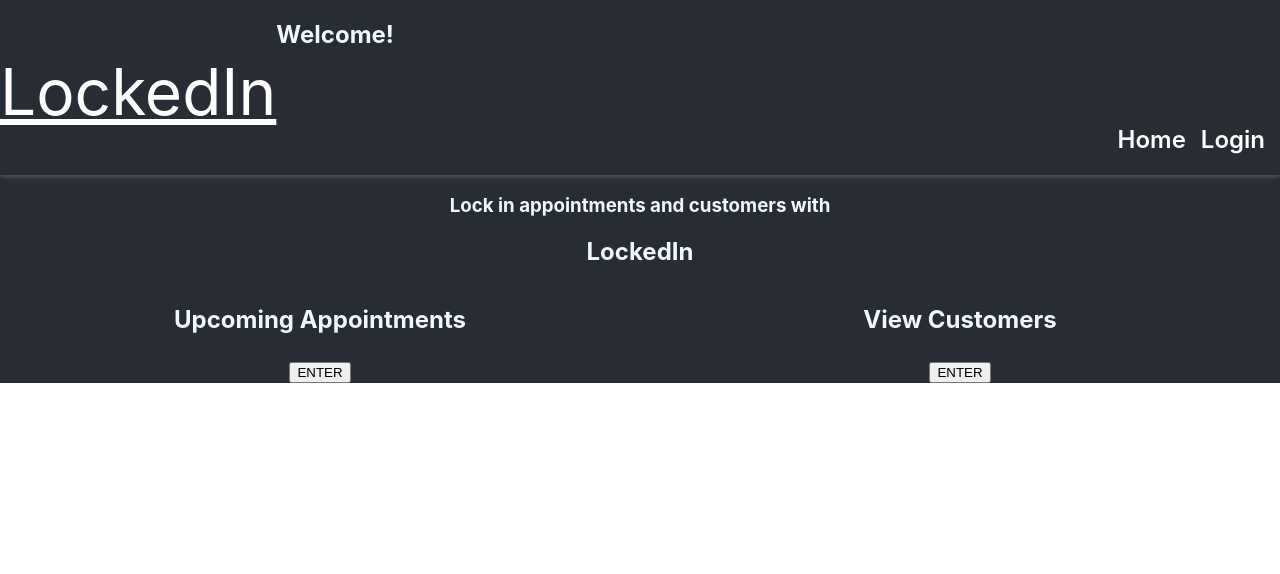
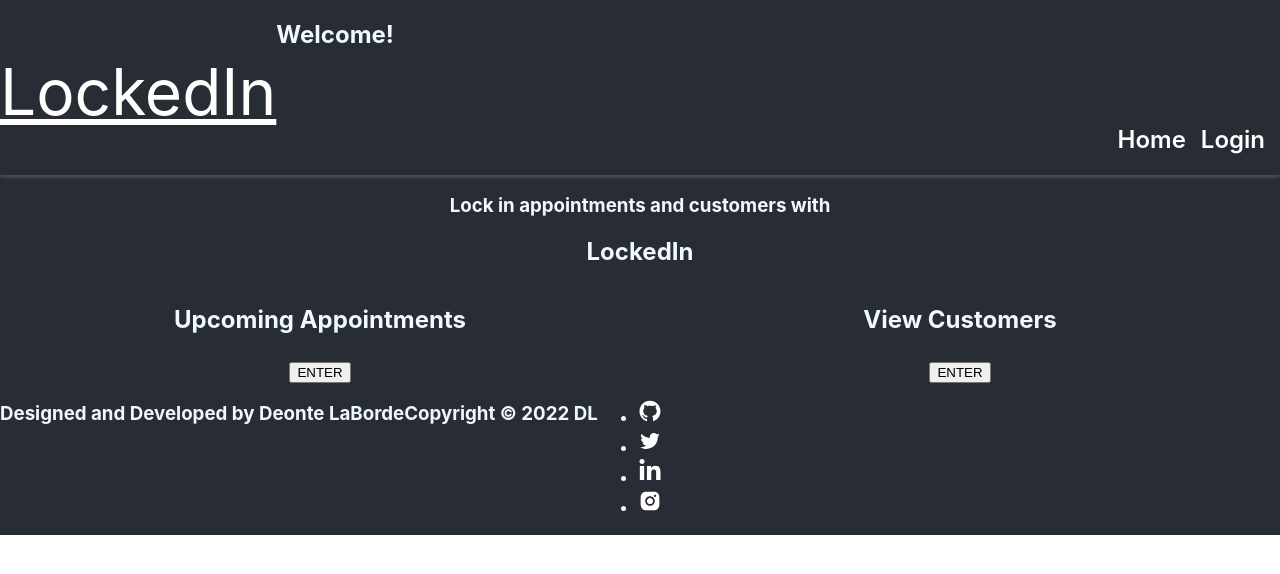
Before and after one commit to deontelaborde/LockedIn, a React (Create React App) app in the folder frontend(client)/lockedin/: page / in a window 1280 px wide. Shown: the top 574 px of the page. Built offline with nearby package versions, Linux system fonts and the light colour scheme; no server answers.

Commit message:
added footer

```diff
--- a/frontend(client)/lockedin/package.json
+++ b/frontend(client)/lockedin/package.json
@@ -8,7 +8,9 @@
     "@testing-library/user-event": "^13.5.0",
     "axios": "^0.27.2",
     "react": "^18.2.0",
+    "react-bootstrap": "^2.5.0",
     "react-dom": "^18.2.0",
+    "react-icons": "^4.4.0",
     "react-router-dom": "^6.3.0",
     "react-scripts": "5.0.1",
     "web-vitals": "^2.1.4"
--- a/frontend(client)/lockedin/src/App.js
+++ b/frontend(client)/lockedin/src/App.js
@@ -12,6 +12,8 @@
 import BusinessLogin from './pages/BusinessLogin'
 import { CheckSession } from './services/Authorize'
 import Profile from './pages/Profile'
+
+import Footer from './components/Footer'
 
 function App() {
   const [authenticated, toggleAuthenticated] = useState(false)
@@ -93,6 +95,9 @@
           />
         </Routes>
       </main>
+      <footer>
+      <Footer />
+      </footer>
     </div>
   )
 }
--- /dev/null
+++ b/frontend(client)/lockedin/src/components/Footer.jsx
@@ -0,0 +1,71 @@
+import React from "react";
+import { Container, Row, Col } from "react-bootstrap";
+import {
+  AiFillGithub,
+  AiOutlineTwitter,
+  AiFillInstagram,
+} from "react-icons/ai";
+import { FaLinkedinIn } from "react-icons/fa";
+
+function Footer() {
+  let date = new Date();
+  let year = date.getFullYear();
+  return (
+    <Container fluid className="footer">
+      <Row>
+        <Col md="4" className="footer-copywright">
+          <h3>Designed and Developed by Deonte LaBorde</h3>
+        </Col>
+        <Col md="4" className="footer-copywright">
+          <h3>Copyright © {year} DL</h3>
+        </Col>
+        <Col md="4" className="footer-body">
+          <ul className="footer-icons">
+            <li className="social-icons">
+              <a
+                href="https://github.com/deontelaborde"
+
+                target="_blank"
+                rel="noopener noreferrer"
+              >
+                <AiFillGithub />
+              </a>
+            </li>
+            <li className="social-icons">
+              <a
+                href="https://twitter.com/dnote_lamar"
+
+                target="_blank"
+                rel="noopener noreferrer"
+              >
+                <AiOutlineTwitter />
+              </a>
+            </li>
+            <li className="social-icons">
+              <a
+                href="https://www.linkedin.com/in/deontelaborde/"
+
+                target="_blank"
+                rel="noopener noreferrer"
+              >
+                <FaLinkedinIn />
+              </a>
+            </li>
+            <li className="social-icons">
+              <a
+                href="https://www.instagram.com/dnote_lamar/"
+
+                target="_blank"
+                rel="noopener noreferrer"
+              >
+                <AiFillInstagram />
+              </a>
+            </li>
+          </ul>
+        </Col>
+      </Row>
+    </Container>
+  );
+}
+
+export default Footer;
```
Also changed, not shown: 1 other file (tests, documents, lock files or other folders).
